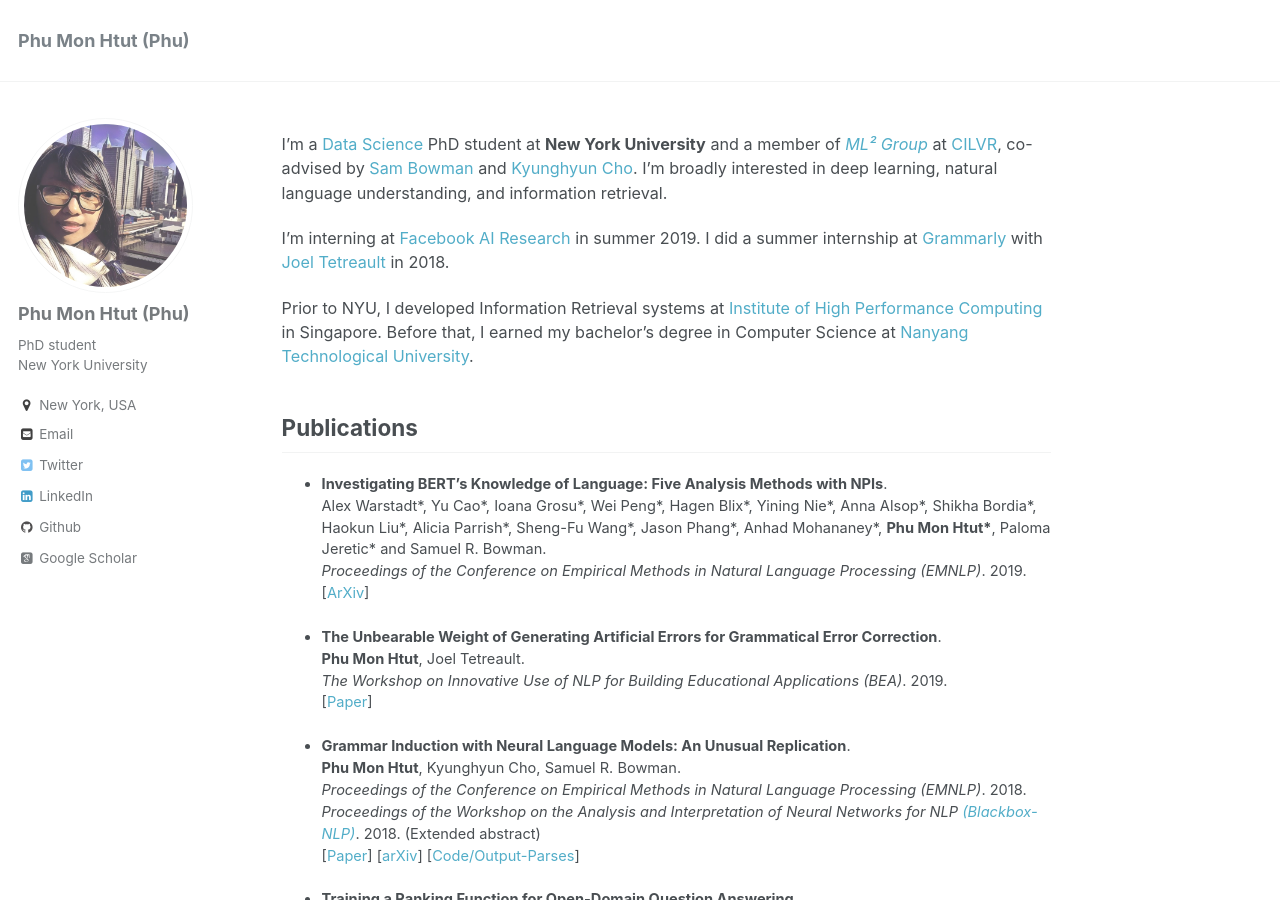
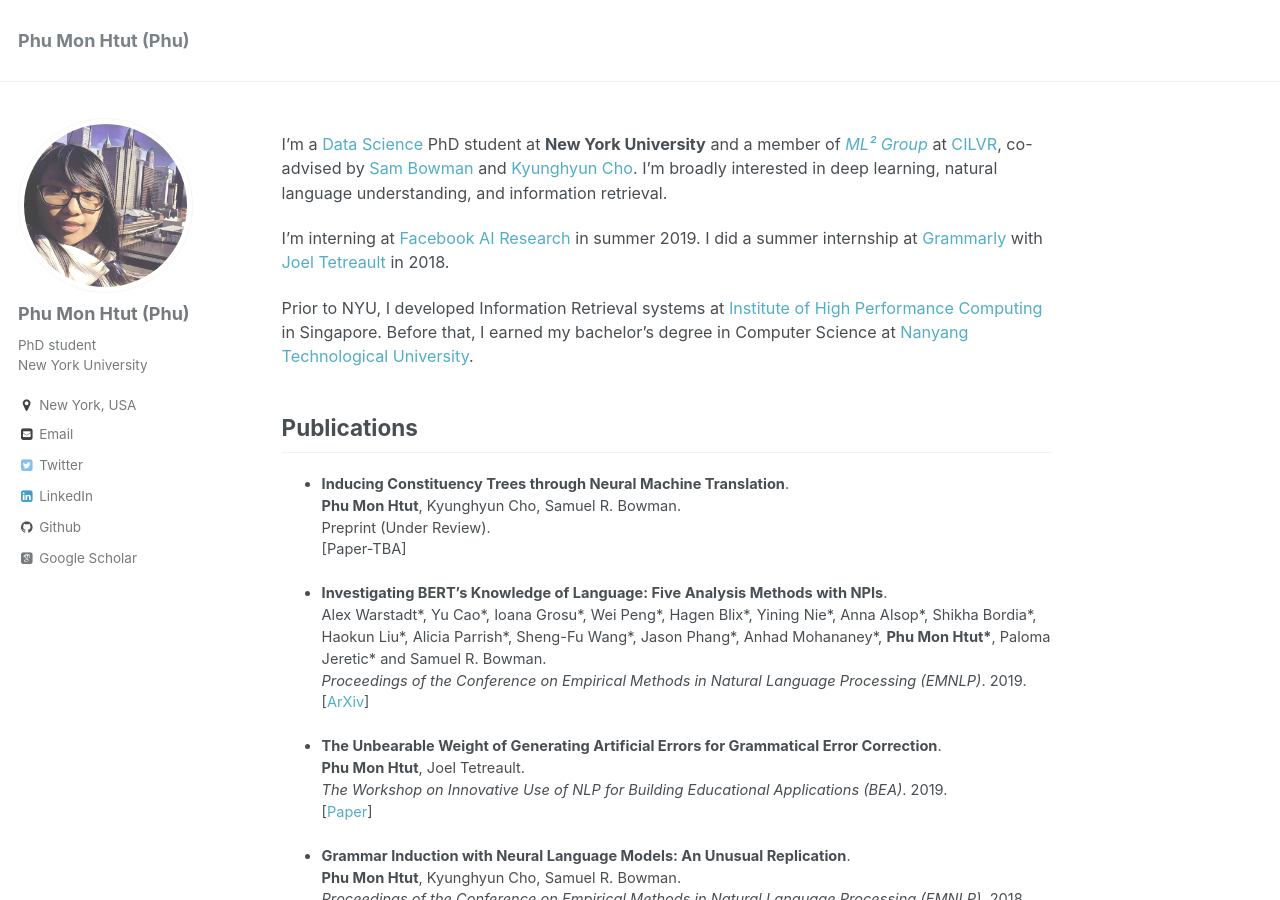
Before and after one commit to phu-pmh/phu-pmh.github.io, a Jekyll site: the page built from _pages/about.md, in a window 1280 px wide and 900 px high. Built offline with Jekyll 4.4.1, drawn with Linux system fonts in a browser that asks for light colours; some web fonts are replaced.

Commit message:
Update about.md

```diff
--- a/_pages/about.md
+++ b/_pages/about.md
@@ -18,6 +18,11 @@
 
 Publications
 ------
+* **Inducing Constituency Trees through Neural Machine Translation**.
+  __Phu Mon Htut__, Kyunghyun Cho, Samuel R. Bowman.
+  Preprint (Under Review).
+  [Paper-TBA]
+
 * **Investigating BERT’s Knowledge of Language: Five Analysis Methods with NPIs**.
   Alex Warstadt\*, Yu Cao\*, Ioana Grosu\*, Wei Peng\*, Hagen Blix\*, Yining Nie\*, Anna Alsop\*, Shikha Bordia\*, Haokun Liu\*, Alicia Parrish\*, Sheng-Fu Wang\*, Jason Phang\*, Anhad Mohananey\*, __Phu Mon Htut\*__, Paloma Jeretic\* and Samuel R. Bowman.
   *Proceedings of the Conference on Empirical Methods in Natural Language Processing (EMNLP)*. 2019.
@@ -42,7 +47,6 @@
   [[Paper](http://aclweb.org/anthology/N18-4017)]  [[arXiv](https://arxiv.org/abs/1804.04264)] [[Poster](/publications/2018NAACL/NAACL_poster_v3.pdf)]
 
 
-
 Teaching
 ------
 * DS-GA 1011: Natural Language Processing with Representation Learning (Fall-2018)
```
